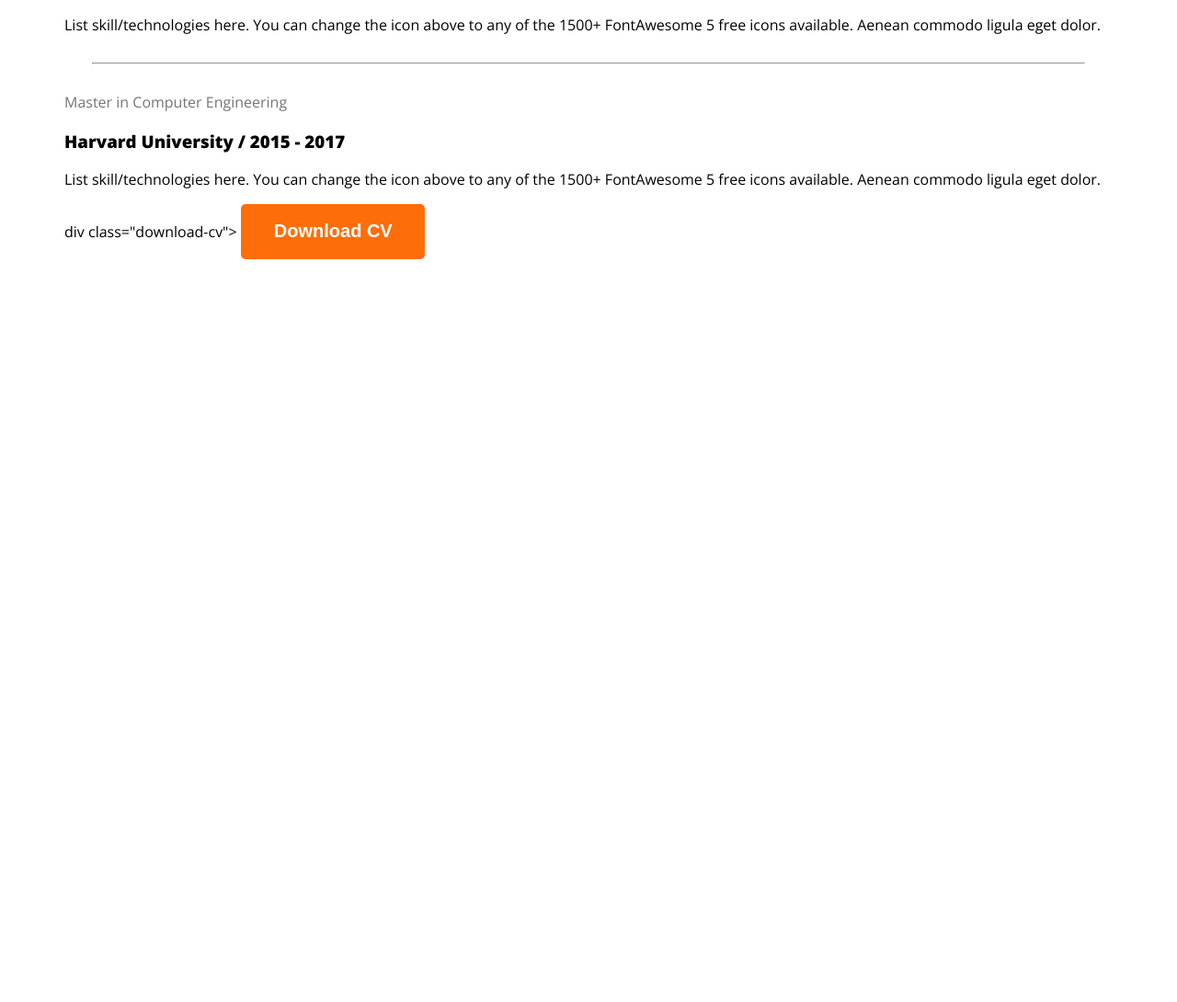
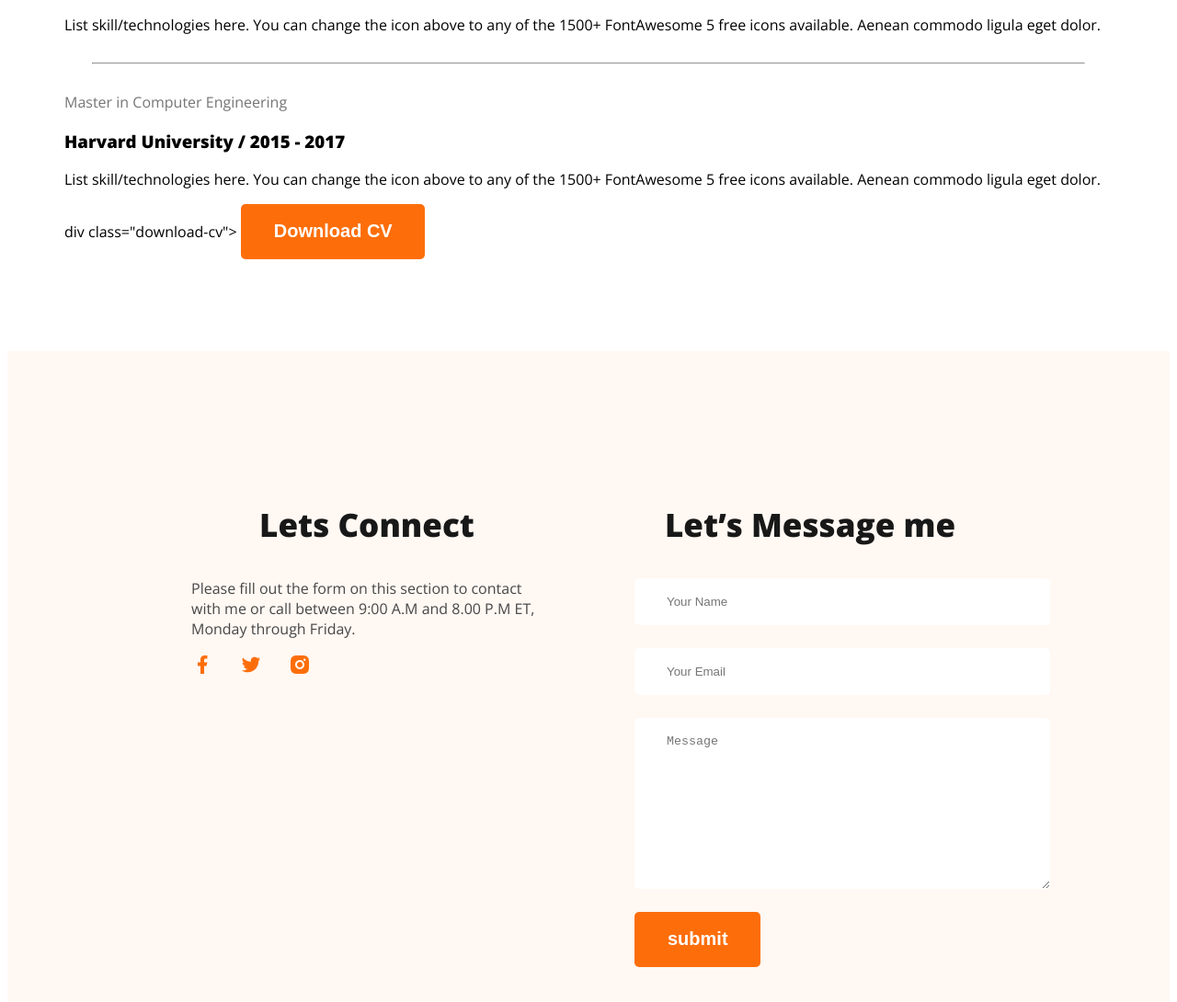
Before and after one commit to rahmatulllah1999/web-developer-portfolio, a plain HTML site: page index.html in a window 1280 px wide. Shown: the part 3237-4327 px from the top of the page at 92% size. Before the commit the page ends 3527 px from the top, so only its background shows below. Drawn offline with nearby package versions, Linux system fonts and the light colour scheme.

Commit message:
footer code here

```diff
--- a/index.html
+++ b/index.html
@@ -156,7 +156,32 @@
 
 
     </main>
-    <footer></footer>
+    <footer>
+
+        <div class="footer-colum">
+            <h3 class="section-title">Lets Connect</h3>
+            <p class="section-description">
+                Please fill out the form on this section to contact with me or call between 9:00 A.M and 8.00 P.M ET,
+                Monday through Friday.
+            </p>
+            <div class="social-links">
+                <a href=""><img src="images/icons/facebook.png" alt=""></a>
+                <a href=""><img src="images/icons/twitter.png" alt=""></a>
+                <a href=""><img src="images/icons/insta.png" alt=""></a>
+            </div>
+        </div>
+        <div class="footer-colum">
+            <h3 class="section-title">Let’s Message me</h3>
+            <form action="" class="contact">
+                <input type="text" placeholder="Your Name">
+                <input type="email" name="" id="" placeholder="Your Email">
+                <textarea name="" id="" cols="30" rows="10" placeholder="Message"></textarea>
+                <input type="submit" value="submit" class="btn-primary">
+
+            </form>
+        </div>
+    </footer>
+
 
 </body>
 
--- a/styles/portfolio.css
+++ b/styles/portfolio.css
@@ -203,3 +203,34 @@ main section {
     margin-top: 50px;
 
 }
+footer{
+    display: flex;
+    background: #FFF8F3;
+    padding: 130px 200px;
+    margin-top: 100px;
+    gap: 100px;
+}
+.section-description{
+    color: #474747;
+}
+.footer-colum{
+    width: 50%;
+
+}
+.contact input[type="text"], .contact input[type="email"], textarea{
+    display: block;
+    margin-bottom: 25px;
+    padding: 18px 35px;
+    color: #757575;
+    border-radius: 5px;
+    background: #FFF;
+    border: 0;
+    width: 100%;
+
+
+
+}
+.social-links a{
+    margin-right: 25px;
+
+}
```
